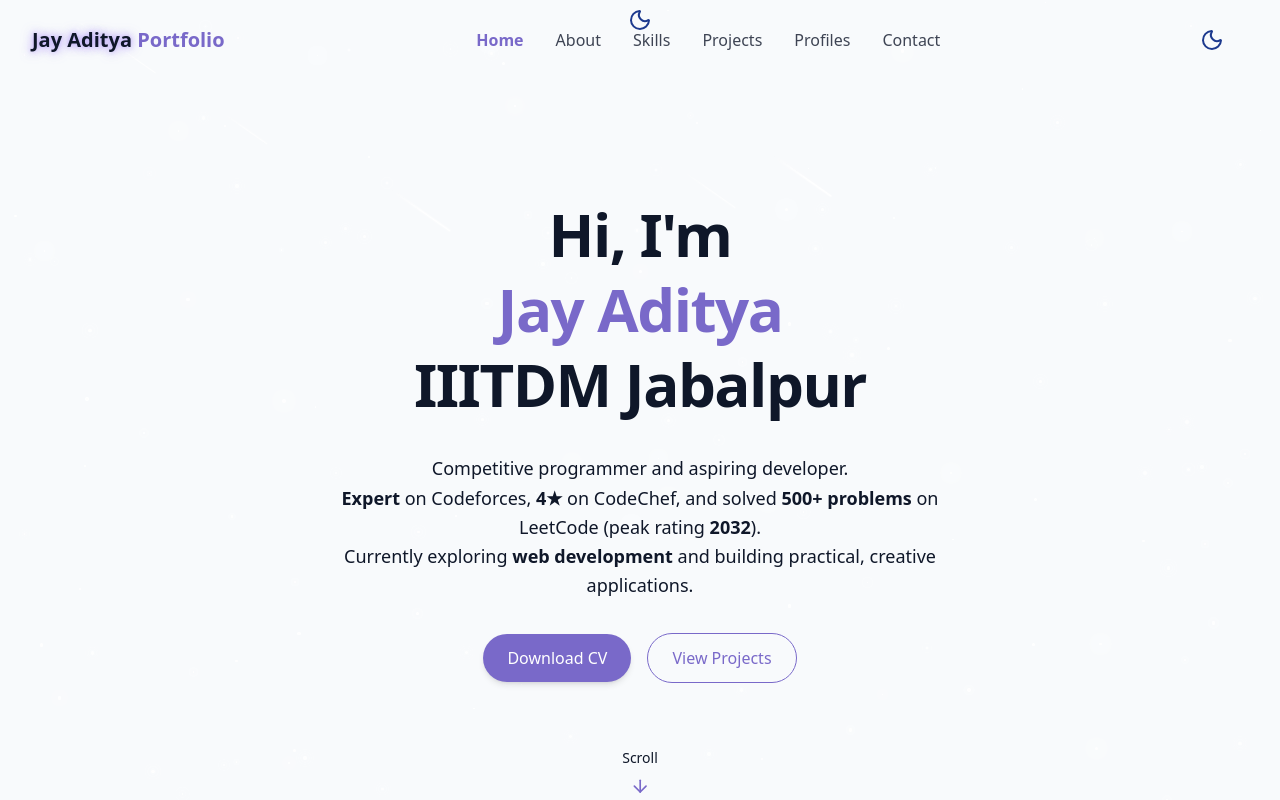
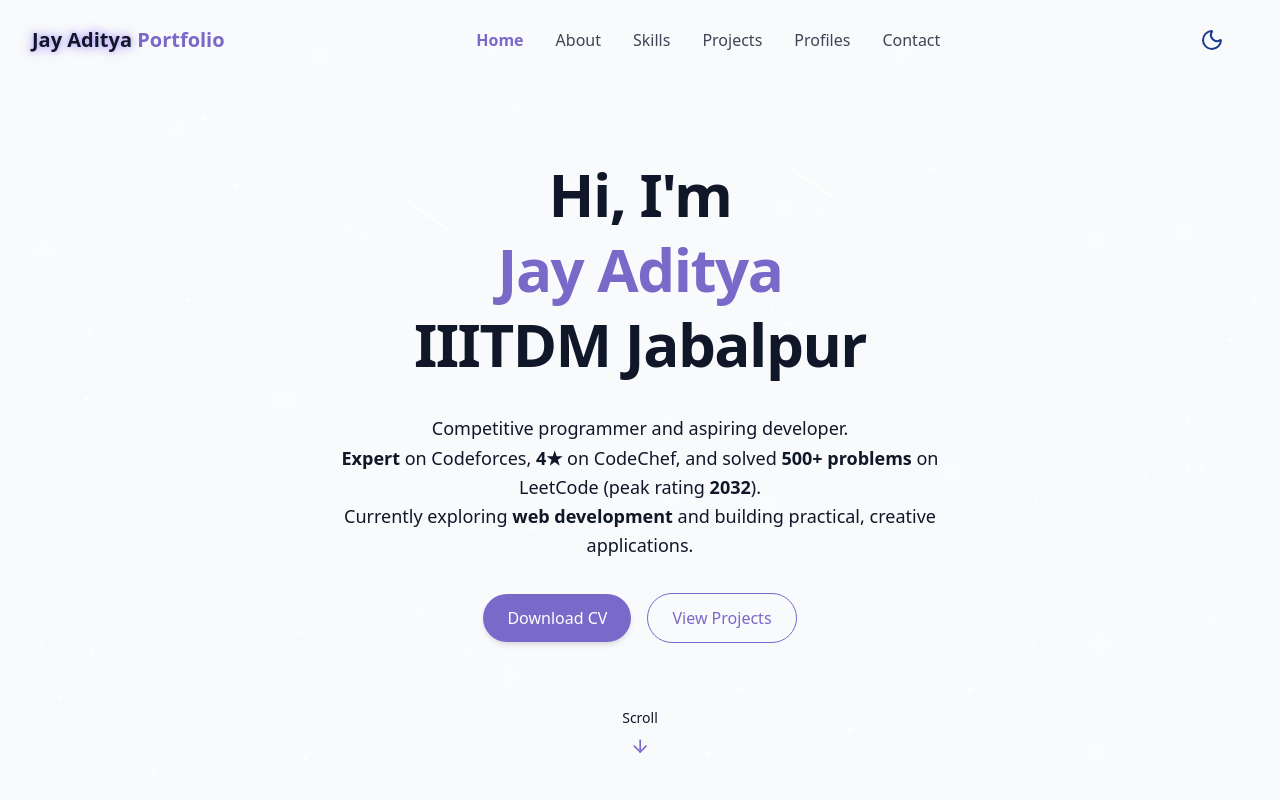
Before and after one commit to bvsmjayaditya/bvsmjayaditya-PortFolio, a React (Vite) app: page / in a window 1280 px wide. Shown: the top 800 px of the page. Built offline with nearby package versions, Linux system fonts and the light colour scheme.

Commit message:
Update Home.jsx

```diff
--- a/src/pages/Home.jsx
+++ b/src/pages/Home.jsx
@@ -7,26 +7,23 @@ import { Skill } from "../components/Skills";
 import { Profiles } from "../components/Profiles";
 import { ContactMe } from "../components/ContactSection";
 
-export const Home=()=>{
+export const Home = () => {
   return (
     <div className="min-h-screen bg-background text-foreground overflow-x-hidden">
+      {/* Background effects */}
+      <StarBackground />
 
-    {/* theme */}
-    <ThemeToggle/>
-    {/* bg effects */}
-    <StarBackground />
-    {/* navbar */}
+      {/* Navbar (includes ThemeToggle) */}
       <Navbar />
-    {/* main context */}
 
+      {/* Main content */}
       <main>
         <Hero />
         <AboutMe />
         <Skill />
-      <Profiles/>
+        <Profiles />
         <ContactMe />
       </main>
-    {/* footer */}
     </div>
   );
-}
+};
```
Lines whose indentation alone changed are shown as unchanged.
